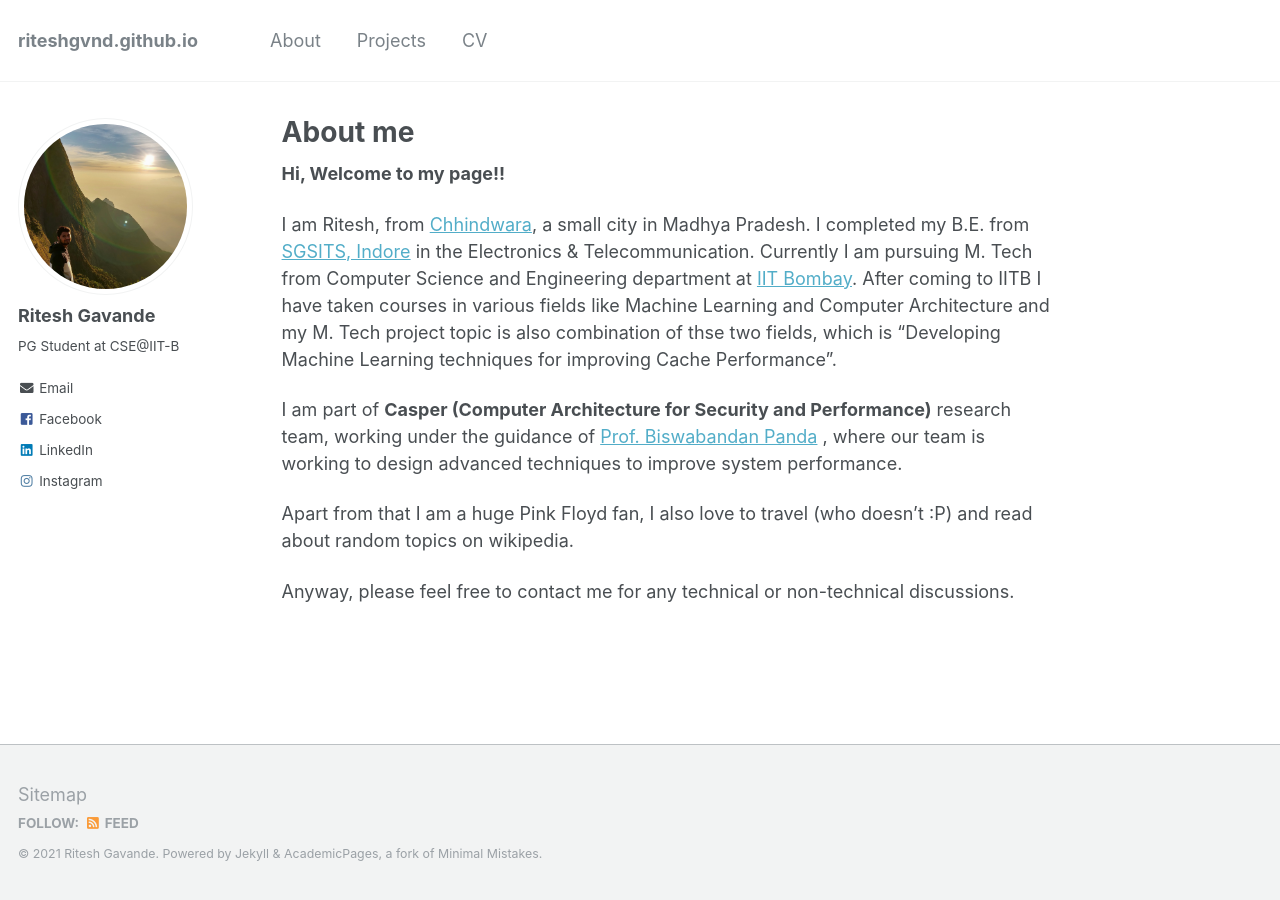
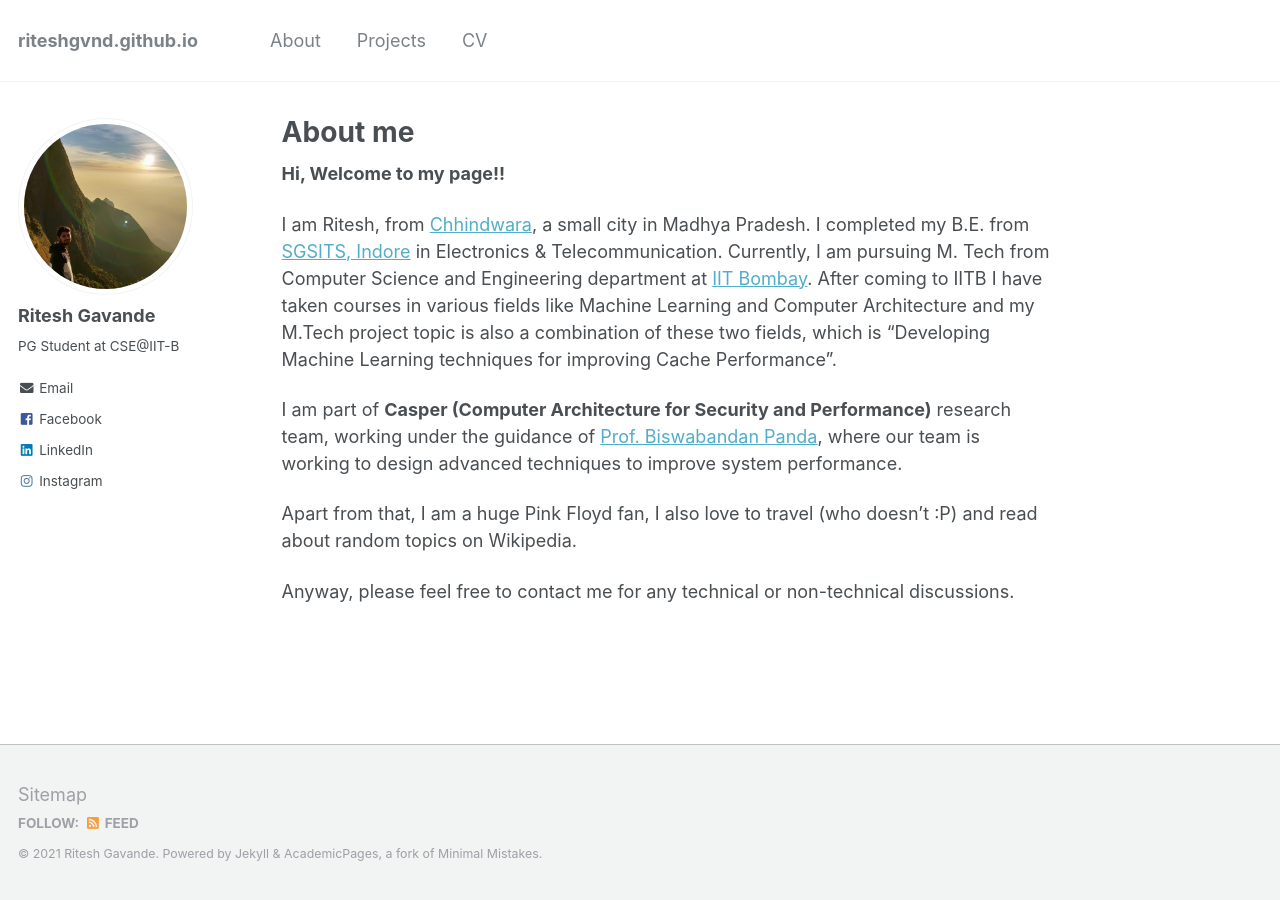
Before and after one commit to Riteshgvnd/riteshgvnd.github.io, a Jekyll site: the page built from _pages/about.md, in a window 1280 px wide. Built offline with Jekyll 4.4.1, drawn with Linux system fonts in a browser that asks for light colours.

Commit message:
Update about.md

```diff
--- a/_pages/about.md
+++ b/_pages/about.md
@@ -14,10 +14,10 @@ redirect_from:
 
 **Hi, Welcome to my page!!**
 
-I am Ritesh, from [Chhindwara](https://en.wikipedia.org/wiki/Chhindwara), a small city in Madhya Pradesh. I completed my B.E. from [SGSITS, Indore](http://www.sgsits.ac.in/) in the Electronics & Telecommunication. Currently I am pursuing M. Tech from Computer Science and Engineering department at [IIT Bombay](https://www.iitb.ac.in/). After coming to IITB I have taken courses in various fields like Machine Learning and Computer Architecture and my M. Tech project topic is also combination of thse two fields, which is  "Developing Machine Learning techniques for improving Cache Performance".
+I am Ritesh, from [Chhindwara](https://en.wikipedia.org/wiki/Chhindwara), a small city in Madhya Pradesh. I completed my B.E. from [SGSITS, Indore](http://www.sgsits.ac.in/) in Electronics & Telecommunication. Currently, I am pursuing M. Tech from Computer Science and Engineering department at [IIT Bombay](https://www.iitb.ac.in/). After coming to IITB I have taken courses in various fields like Machine Learning and Computer Architecture and my M.Tech project topic is also a combination of these two fields, which is  "Developing Machine Learning techniques for improving Cache Performance".
 
-I am part of **Casper (Computer Architecture for Security and Performance)** research team, working under the guidance of [Prof. Biswabandan Panda](https://www.cse.iitb.ac.in/~biswa/) , where our team is working to design advanced techniques to improve system performance.
+I am part of **Casper (Computer Architecture for Security and Performance)** research team, working under the guidance of [Prof. Biswabandan Panda](https://www.cse.iitb.ac.in/~biswa/), where our team is working to design advanced techniques to improve system performance.
 
-Apart from that I am a huge Pink Floyd fan, I also love to travel (who doesn't :P) and read about random topics on wikipedia.
+Apart from that, I am a huge Pink Floyd fan, I also love to travel (who doesn't :P) and read about random topics on Wikipedia.
 
 Anyway, please feel free to contact me for any technical or non-technical discussions.
```
